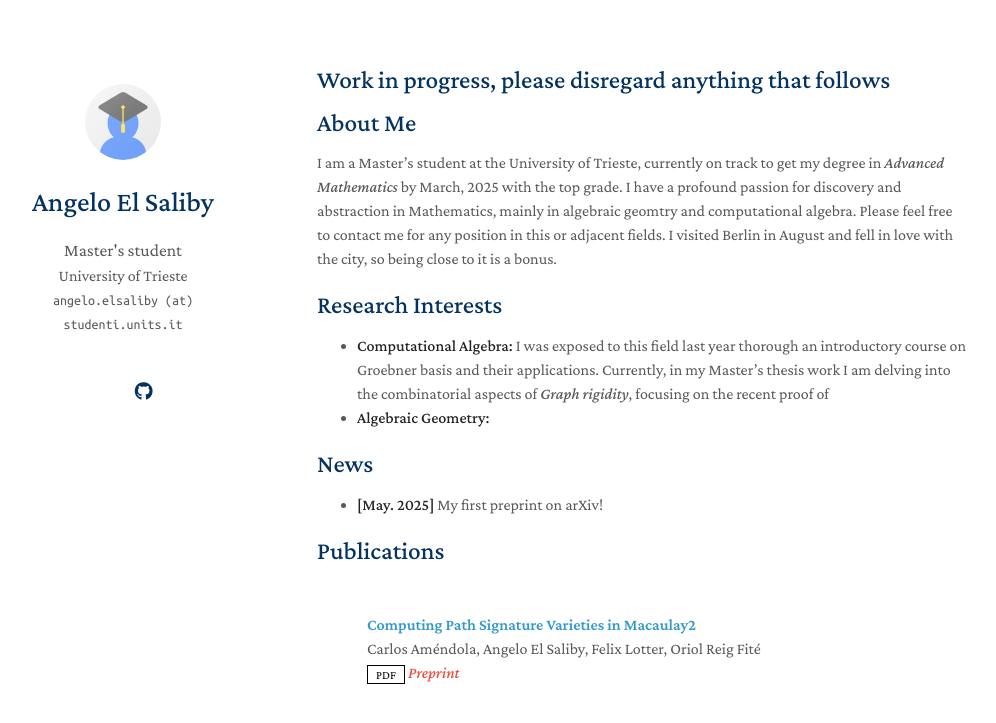
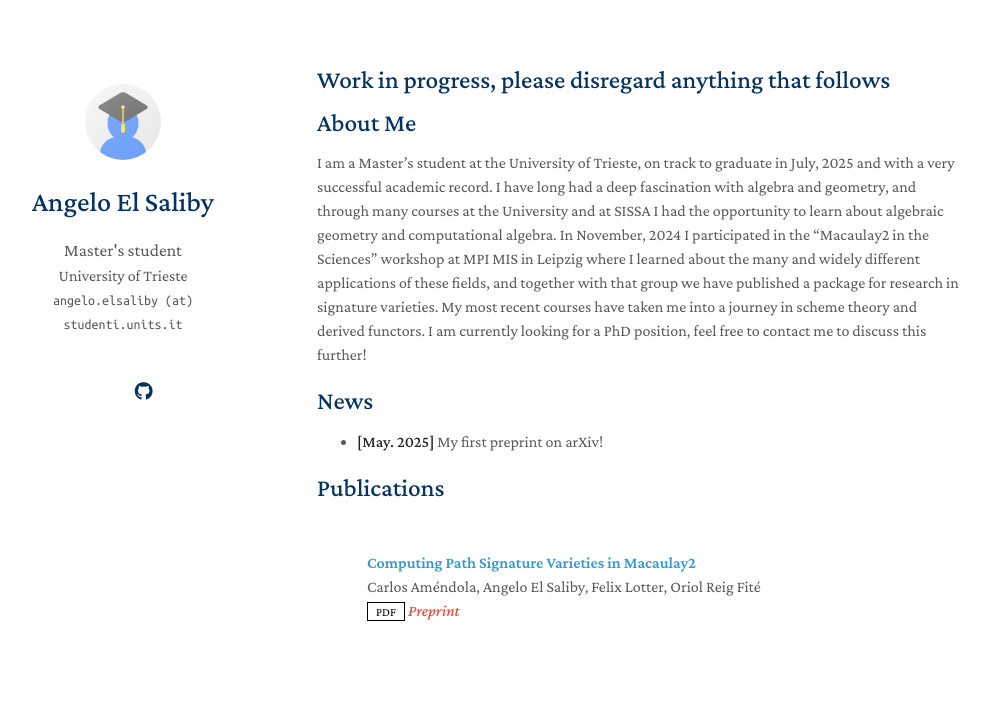
Before and after one commit to AngeloElSaliby/AngeloElSaliby.github.io, a Jekyll site: the page built from index.md, in a window 1280 px wide. Shown: the top 723 px of the page, without its empty margins (153-1149 px from the left). Built offline with Jekyll 4.4.1, drawn with Linux system fonts in a browser that asks for light colours; a style sheet for code colours, icons or effects is not loaded; our own code applies the rules of GitHub Pages for plain Markdown files.

Commit message:
Update index.md

```diff
--- a/index.md
+++ b/index.md
@@ -5,11 +5,9 @@ layout: homepage
 
 ## About Me
 
-I am a Master's student at the University of Trieste, currently on track to get my degree in _Advanced Mathematics_ by March, 2025 with the top grade. I have a profound passion for discovery and abstraction in Mathematics, mainly in algebraic geomtry and computational algebra. Please feel free to contact me for any position in this or adjacent fields. I visited Berlin in August and fell in love with the city, so being close to it is a bonus.
-## Research Interests
+I am a Master's student at the University of Trieste, on track to graduate in July, 2025 and with a very successful academic record. I have long had a deep fascination with algebra and geometry, and through many courses at the University and at SISSA I had the opportunity to learn about algebraic geometry and computational algebra. In November, 2024 I participated in the "Macaulay2 in the Sciences" workshop at MPI MIS in Leipzig where I learned about the many and widely different applications of these fields, and together with that group we have published a package for research in signature varieties. My most recent courses have taken me into a journey in scheme theory and derived functors. I am currently looking for a PhD position, feel free to contact me to discuss this further!
 
-- **Computational Algebra:** I was exposed to this field last year thorough an introductory course on Groebner basis and their applications. Currently, in my Master's thesis work I am delving into the combinatorial aspects of _Graph rigidity_, focusing on the recent proof of
-- **Algebraic Geometry:**
+
 
 ## News
 
```
